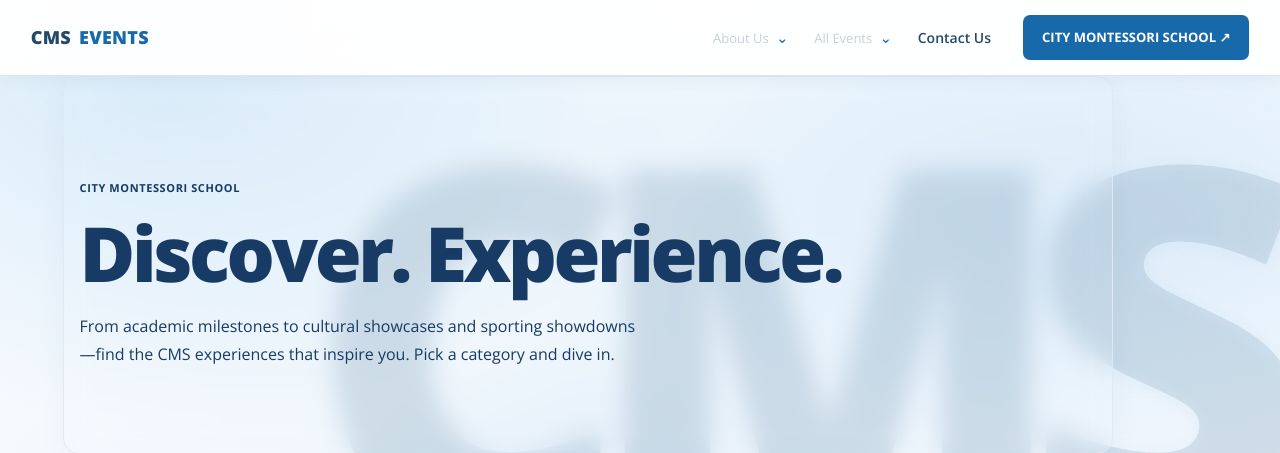
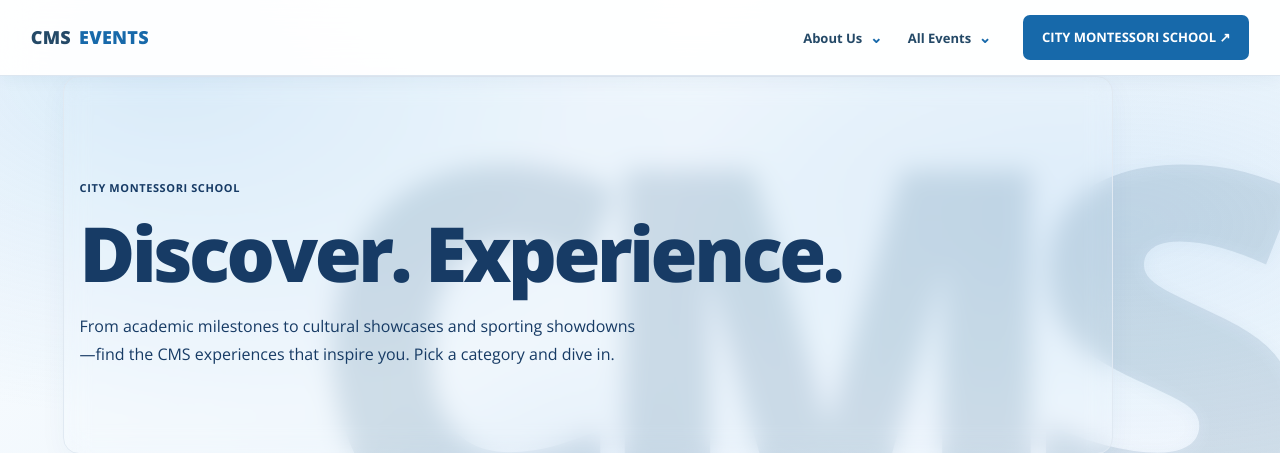
Before and after one commit to Launcher-sketch/Technova, a Flask app: page / in a window 1280 px wide. Shown: the top 453 px of the page. Run offline with Flask 3, Linux system fonts and the light colour scheme; some libraries are stand-ins or nearby versions.

Commit message:
Make navigation dropdowns visible and tidy Contact Us placement

```diff
--- a/templates/home.html
+++ b/templates/home.html
@@ -20,7 +20,7 @@
   <button class="intro-skip" id="introSkip" type="button">SKIP INTRO</button>
 </div>
 <header class="top"><a class="logo" href="/">CMS<span>EVENTS</span></a><nav class="site-nav" aria-label="Main navigation">
-<details class="nav-dropdown"><summary>About Us <span>⌄</span></summary><div class="dropdown-menu about-menu">
+<details class="nav-dropdown"><summary style="color:#244967!important;font-weight:700">About Us <span style="color:#1769aa">⌄</span></summary><div class="dropdown-menu about-menu">
 <a href="https://cmseducation.org/about-us/#achievements" target="_blank" rel="noopener noreferrer">Achievements</a>
 <a href="https://cmseducation.org/infrastructure/" target="_blank" rel="noopener noreferrer">Infrastructure</a>
 <a href="https://cmseducation.org/category/child-developement/" target="_blank" rel="noopener noreferrer">Child Development</a>
@@ -29,14 +29,13 @@
 <a href="https://cmseducation.org/cms-management/" target="_blank" rel="noopener noreferrer">CMS Management</a>
 <a href="/contact">Contact Us</a>
 </div></details>
-<details class="nav-dropdown"><summary>All Events <span>⌄</span></summary><div class="dropdown-menu events-menu">
+<details class="nav-dropdown"><summary style="color:#244967!important;font-weight:700">All Events <span style="color:#1769aa">⌄</span></summary><div class="dropdown-menu events-menu">
 <a href="/#academic-results">Academic Achievements</a>
 <a href="/#academic-events">Academic Events &amp; Conferences</a>
 <a href="/#sports-events">Sports Events</a>
 <a href="/#cultural-events">Cultural Events</a>
 <a href="/#technology-events">Technology &amp; Innovation</a>
 </div></details>
-<a href="/contact">Contact Us</a>
 </nav><a class="pill" href="https://cmseducation.org/" target="_blank" rel="noopener noreferrer" aria-label="Visit the official City Montessori School website">CITY MONTESSORI SCHOOL ↗</a></header>
 <main class="home-main">
 <section class="home-hero"><p class="eyebrow">CITY MONTESSORI SCHOOL</p><h1>Discover. Experience. </h1><p>From academic milestones to cultural showcases and sporting showdowns—find the CMS experiences that inspire you. Pick a category and dive in.</p></section>
```
